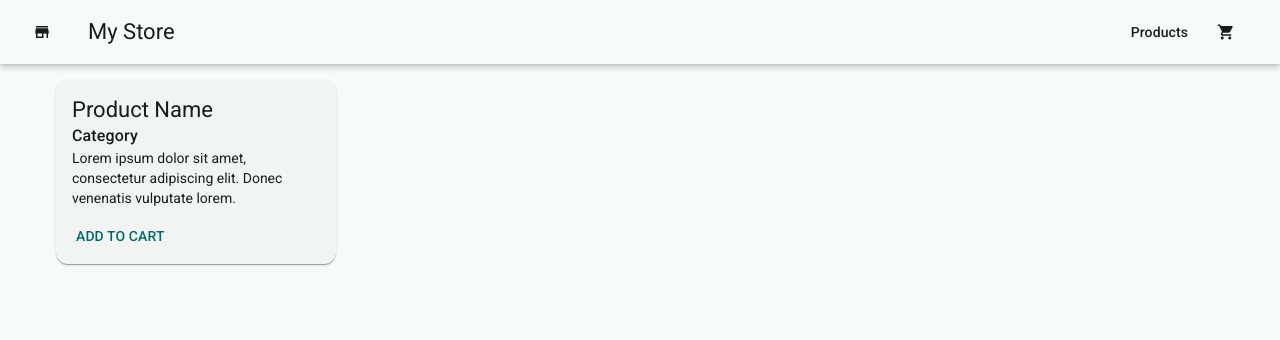
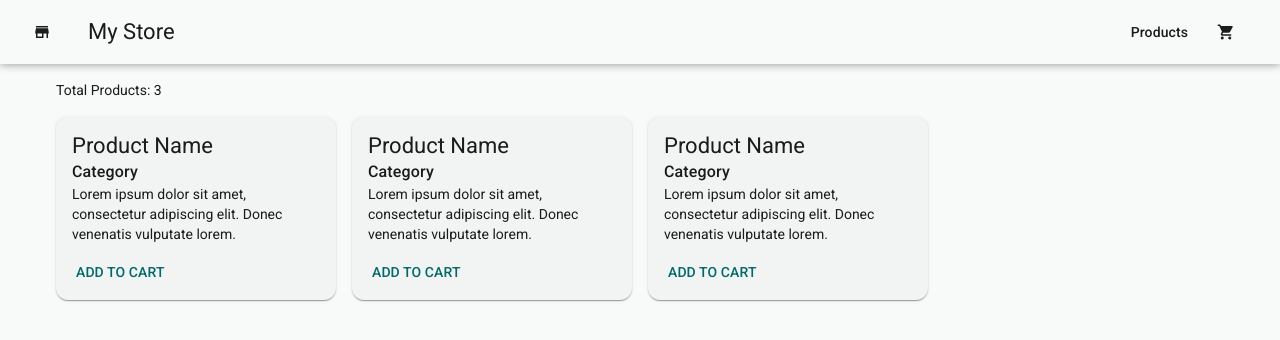
Before and after one commit to edduDrux/Estudos-Angular, an Angular app: page / in a window 1280 px wide. Shown: the top 340 px of the page. Built offline with nearby package versions, Linux system fonts and the light colour scheme.

Commit message:
feat: adicionar interface Product e implementar lista de produtos no componente ProductsGrid

```diff
--- /dev/null
+++ b/src/app/products/interface/product.ts
@@ -0,0 +1,7 @@
+export interface Product {
+  id: number;
+  name: string;
+  description: string;
+  price: number;
+  originalPrice?: number;
+}
--- a/src/app/products/products-grid/products-grid.html
+++ b/src/app/products/products-grid/products-grid.html
@@ -1,3 +1,19 @@
-<div class="grid grid-cols-[repeat(auto-fill,minmax(280px,1fr))] gap-4">
-  <app-product-card />
+<div class="grid gap-4">
+  <p>Total Products: {{ products().length }}</p>
+
+  <div class="grid grid-cols-[repeat(auto-fill,minmax(280px,1fr))] gap-4">
+    @for (product of products(); track product.id) {
+      <app-product-card />
+    } @empty {
+      <div class="flex col-span-full flex-col items-center justify-center py-16 px-8 text-center">
+        <mat-icon class="mb-4 text-(--mat-sys-outline)! w-16! h-16! text-[4rem]! leading-16!">
+          inventory_2
+        </mat-icon>
+        <h3 class="text-(--mat-sys-on-surface)!">No products available</h3>
+        <p class="text-(--mat-sys-on-surface-variant)!">
+          Please check back later for new arrivals!
+        </p>
+      </div>
+    }
+  </div>
 </div>
--- a/src/app/products/products-grid/products-grid.ts
+++ b/src/app/products/products-grid/products-grid.ts
@@ -1,10 +1,37 @@
-import { Component } from '@angular/core';
+import { Component, signal } from '@angular/core';
+import { MatIconModule } from '@angular/material/icon';
+import { Product } from '../interface/product';
 import { ProductCard } from '../product-card/product-card';
 
 @Component({
   selector: 'app-products-grid',
-  imports: [ProductCard],
+  imports: [ProductCard, MatIconModule],
   templateUrl: './products-grid.html',
   styleUrl: './products-grid.css',
 })
-export class ProductsGrid {}
+export class ProductsGrid {
+  protected readonly products = signal<Product[]>([
+    {
+      id: 1,
+      name: 'Premium Wireless Headphones',
+      description:
+        'Experience unparalleled sound quality with our premium wireless headphones, featuring active noise cancellation and a comfortable over-ear design.',
+      price: 199.99,
+      originalPrice: 299.99,
+    },
+    {
+      id: 2,
+      name: 'Smart Fitness Tracker',
+      description:
+        'Stay on top of your health and fitness goals with our smart fitness tracker, offering heart rate monitoring, sleep tracking, and a sleek design.',
+      price: 49.99,
+    },
+    {
+      id: 3,
+      name: 'Ergonomic Office Chair',
+      description:
+        'Enhance your workspace with our ergonomic office chair, designed for comfort and support during long hours of sitting.',
+      price: 149.99,
+    },
+  ]);
+}
```
